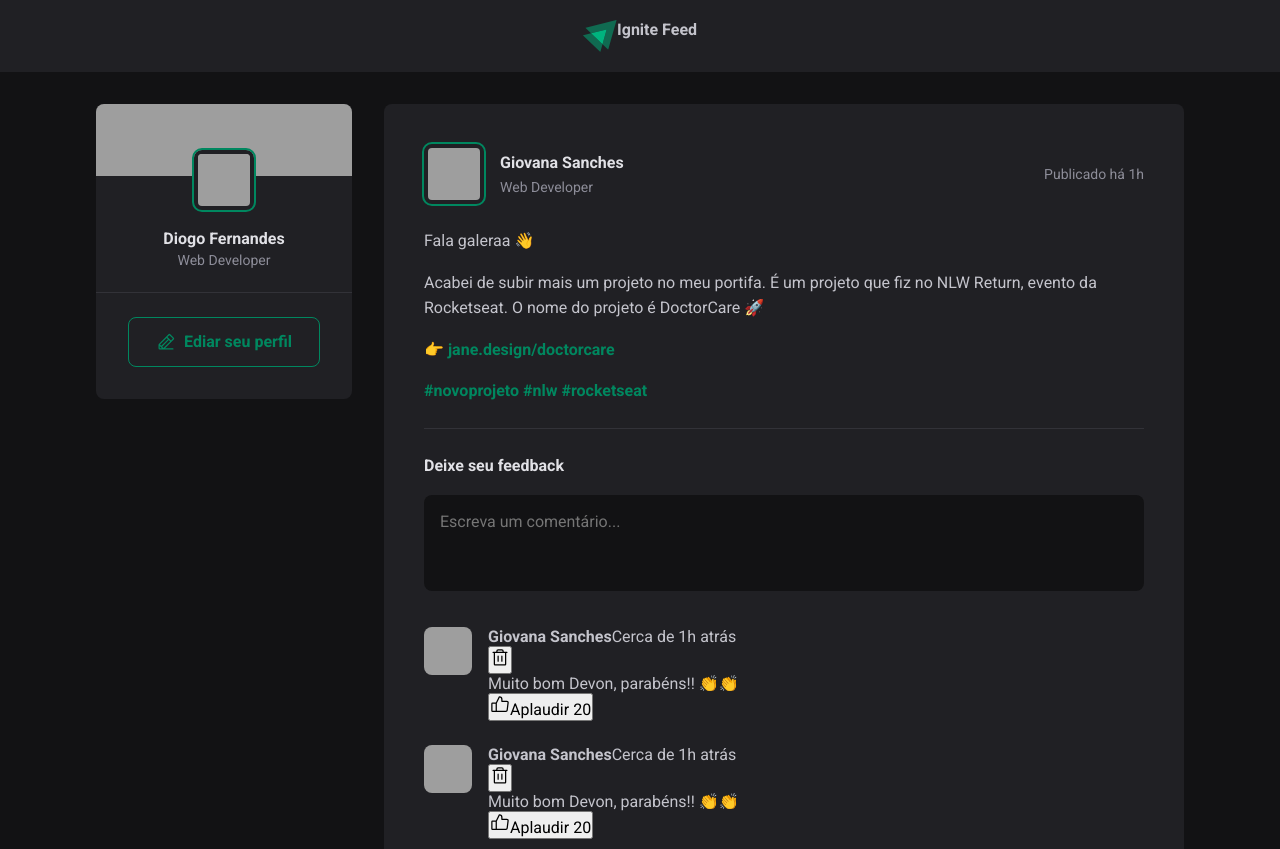
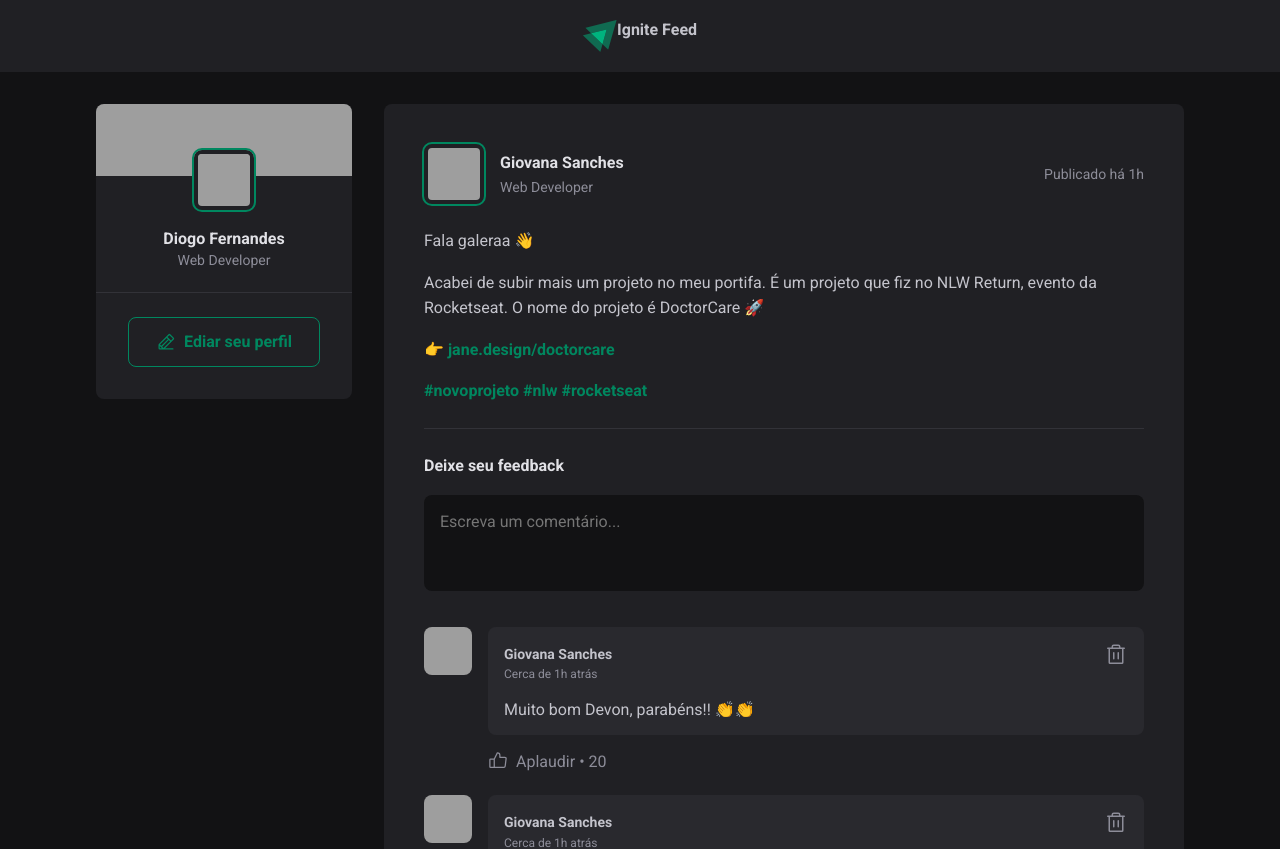
Before and after one commit to Gih2139Sanches/Ignite-Feed, a React (Vite) app: page / in a window 1280 px wide. Shown: the top 849 px of the page. Built offline with nearby package versions, Linux system fonts and the light colour scheme; grey boxes are pictures that could not be loaded.

Commit message:
Estilização dos comentários

```diff
--- a/src/components/Comment.jsx
+++ b/src/components/Comment.jsx
@@ -15,7 +15,7 @@
                             <time title='11 de maio ás 08:13h' dateTime='2022-05-11 08:13:30'>Cerca de 1h atrás</time>
                         </div>
                         <button title='deletar comentário'>
-                            <Trash size={20}/>
+                            <Trash size={24}/>
                         </button>
                     </header>
 
--- a/src/components/Comment.module.css
+++ b/src/components/Comment.module.css
@@ -9,3 +9,80 @@
     height: 3rem;
     border-radius: 8px;
 }
+
+.commentBox{
+    flex: 1;
+}
+
+.commentContent{
+    background-color: var(--gray-700);
+    border-radius: 8px;
+    padding: 1rem;
+}
+
+.commentContent header{
+    display: flex;
+    align-items: flex-start;
+    justify-content: space-between;
+}
+
+.authorAndTime strong{
+    display: block;
+    font-size: 0.875rem;
+    line-height: 1.6;
+}
+
+.authorAndTime time{
+    display: block;
+    font-size: 0.75rem;
+    line-height: 1.6;
+    color: var(--gray-400);
+}
+
+.commentContent header button{
+    background: transparent;
+    border: 0;
+    color: var(--gray-400);
+    cursor: pointer;
+    line-height: 0;
+    border-radius: 2px;
+
+    transition: 0.1s color;
+}
+
+.commentContent header button:hover{
+    color: var(--red-500);
+}
+
+.commentContent p {
+    margin-top: 1rem;
+    color: var(--gray-300);
+}
+.commentBox footer{
+    margin-top: 1rem;
+}
+
+.commentBox footer button{
+    background: transparent;
+    border: 0;
+    color: var(--gray-400);
+    cursor: pointer;
+
+    display: flex;
+    align-items: center;
+
+    border-radius: 2px;
+}
+
+.commentBox footer button:hover{
+    color: var(--green-300);
+}
+
+.commentBox footer button svg{
+    margin-right: 0.5rem;
+}
+
+.commentBox footer button span::before{
+    content: '\2022';
+    padding: 0 0.25rem;
+}
--- a/src/global.css
+++ b/src/global.css
@@ -10,6 +10,8 @@
 
     --green-500: #00875f;
     --green-300:  #00B37E;
+
+    --red-500: #F75A68;
     --black: #000;
 }
 
```
